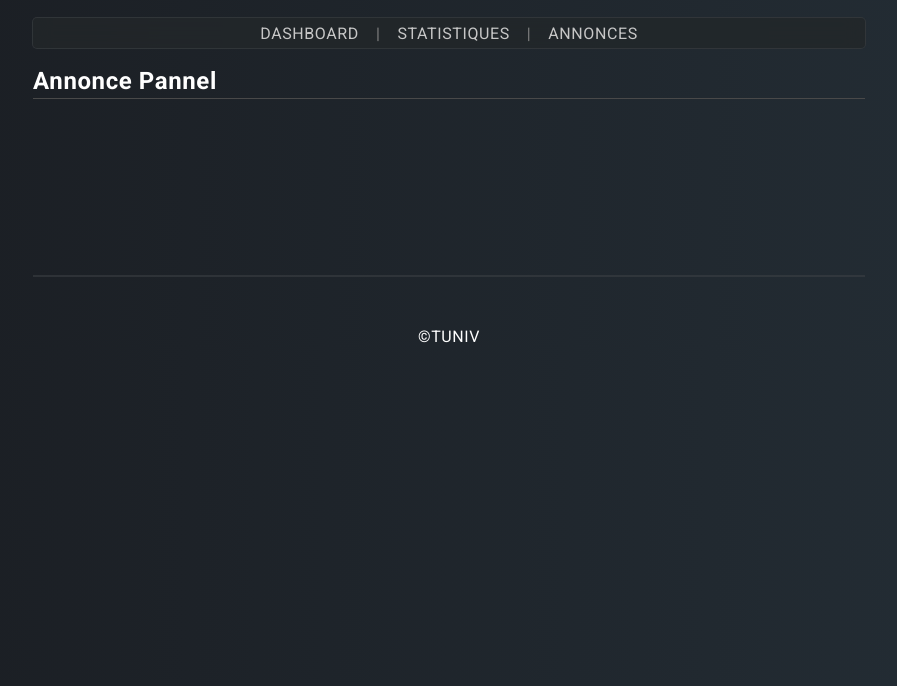
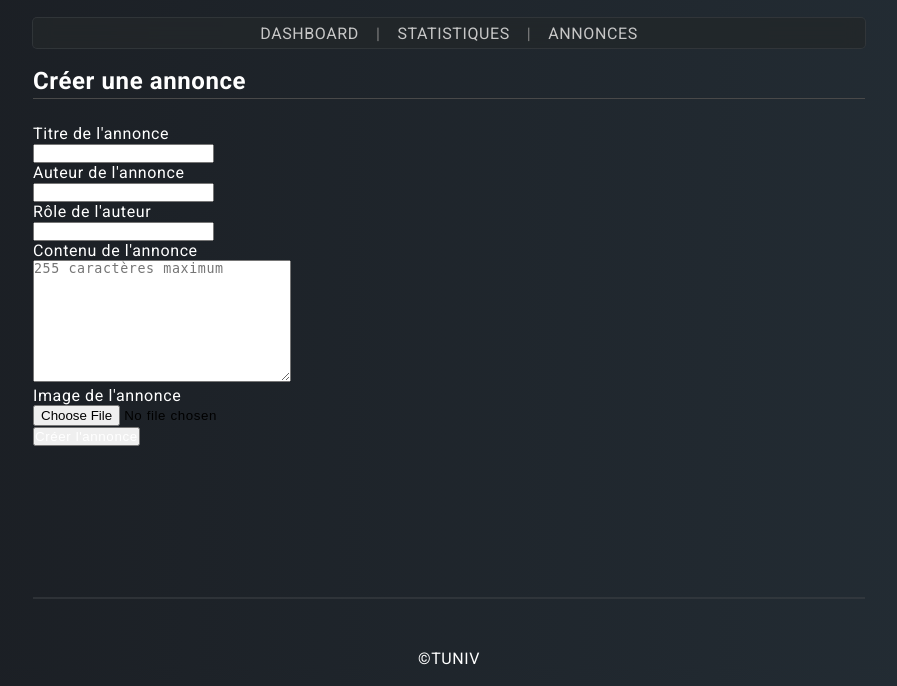
Before and after one commit to KaazDW/A2S3-SAE-TUNIV, a PHP site: page /pages/dashboard/form-annonce.php in a window 1280 px wide. Shown: the part 83-769 px from the top of the page, without its empty margins (191-1088 px from the left). Run offline with PHP 8.4, Linux system fonts and the light colour scheme; the visitor is signed in with stand-in values (Sample User, id 1).

Commit message:
Formulaire ajout annonces fonctionnel

```diff
--- a/assets/css/style.css
+++ b/assets/css/style.css
@@ -14,6 +14,8 @@ font-family: 'Roboto', sans-serif;
     /* border: 1px solid red; */
 }
 * a{ text-decoration: none; }
+input, textarea { color: black;}
+
 
 :root{
     /* color definition variable */
--- a/config/db.php
+++ b/config/db.php
@@ -11,7 +11,7 @@
 
 // DB connection IUT
     try{
-        $pdo = new PDO ("mysql:dbname=p2106013;host=iutbg-lamp.univ-lyon1.fr", "p2106013", "12106013", [PDO::ATTR_ERRMODE, PDO::ERRMODE_EXCEPTION]);
+        $pdo = new PDO ("mysql:dbname=p2106229;host=iutbg-lamp.univ-lyon1.fr", "p2106229", "12106229", [PDO::ATTR_ERRMODE, PDO::ERRMODE_EXCEPTION]);
     }catch(Exception $e){
         die();
     }
--- a/pages/dashboard/dashb-admin.php
+++ b/pages/dashboard/dashb-admin.php
@@ -12,7 +12,6 @@ include '../../config/db.php';
 $sql = "SELECT * FROM Tournoi;";
 $listeTournois = $pdo->query($sql);
 
-?>
 ?>
 
 <!DOCTYPE html>
--- a/pages/dashboard/form-annonce.php
+++ b/pages/dashboard/form-annonce.php
@@ -6,7 +6,6 @@ if (empty($_SESSION["loggedIn"])) {
 if (!$_SESSION["type"]=="administrateur") {
     header("Location: ../../index.php");
 }
-
 ?>
 
 <!DOCTYPE html>
@@ -16,10 +15,44 @@ if (!$_SESSION["type"]=="administrateur") {
     <link href="../../assets/css/style.css" rel="stylesheet">
 </head>
 <body>
-        <?php include '../../modules/header.php'; ?>
+        <?php include '../../modules/header.php';?>
+
     <main class="main-informations">
-        <h2 class="title">Annonce Pannel</h2>
+        <h2 class="title">Créer une annonce</h2>
         <section class="stats-section">
+
+        <form action="../../config/config-annonce.php" method="POST" enctype="multipart/form-data">
+                <!-- Champ titre -->
+                <label for="title">Titre de l'annonce</label>
+                <input name="title" type="text" id="title" required="required">
+                <br>
+
+                <!-- Champ auteur -->
+                <label for="author">Auteur de l'annonce</label>
+                <input name="author" type="text" id="author" required="required">
+                <br>
+
+                <!-- Champ rôle -->
+                <label for="role">Rôle de l'auteur</label>
+                <input name="role" type="text" id="role" required="required">
+                <br>
+
+                <!-- Champ contenu -->
+                <label for="content">Contenu de l'annonce</label>
+                <textarea placeholder="255 caractères maximum" name="content" id="content" cols="30" rows="8" maxlength="255"></textarea>
+                <br>
+
+                <!-- Champ image -->
+                <label for="img">Image de l'annonce</label>
+                <input name="img" type="file" id="img" accept="image/png, image/jpeg, image/avif" id="img">
+
+                <button type="submit">Créer l'annonce</button>
+        </form>
+
+        <?php if (!empty($_SESSION["annonceErreur"])) {
+            echo ("<p>$_SESSION[annonceErreur]</p>");
+            unset($_SESSION["annonceErreur"]);
+        } ?>
 
         </section>
     </main>
```
Also changed, not shown: config/config-annonce.php (added, +59 -0 lines), assets/img/phoenix.jpg (added), config/database.db.
